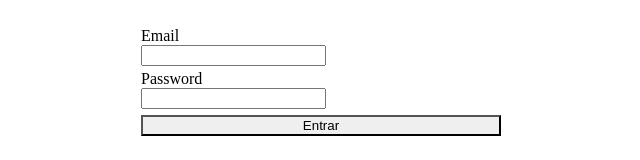
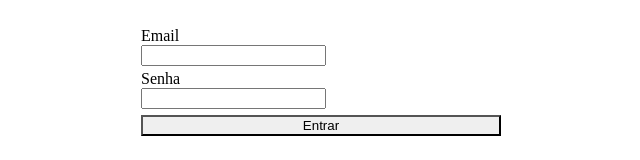
Before and after one commit to joseoct/dashgo, a Next.js app: page / in a window 1280 px wide. Shown: the part 327-487 px from the top of the page, without its empty margins (327-967 px from the left). Built offline with nearby package versions, Linux system fonts and the light colour scheme.

Commit message:
Created an Input as component

```diff
--- /dev/null
+++ b/src/components/Form/Input.tsx
@@ -0,0 +1,27 @@
+import { FormControl, FormLabel, Input as ChakraInput, InputProps as ChakraInputProps } from "@chakra-ui/react"
+
+interface InputProps extends ChakraInputProps {
+  name: string;
+  label?: string;
+}
+
+export function Input({name, label, type, ...rest}) {
+  return (
+    <FormControl>
+      { !!label && <FormLabel htmlFor="email">{label}</FormLabel> }
+      <ChakraInput
+        name={name}
+        id={name}
+        type="email"
+        focusBorderColor="pink.500"
+        bgColor="gray.900"
+        variant="filled"
+        _hover={{
+          bgColor: 'gray.900',
+        }}
+        size="lg"
+        {...rest}
+      />
+    </FormControl>
+  );
+}
--- a/src/pages/index.tsx
+++ b/src/pages/index.tsx
@@ -1,4 +1,5 @@
-import { Button, Flex, Input, Stack, FormLabel, FormControl } from '@chakra-ui/react';
+import { Button, Flex, Stack } from '@chakra-ui/react';
+import { Input } from '../components/Form/Input';
 
 export default function Home() {
   return (
@@ -14,35 +15,10 @@
       >
         <Stack spacing={4}>
 
-          <FormControl>
-            <FormLabel htmlFor="email">Email</FormLabel>
-            <Input
-              name="email"
-              type="email"
-              focusBorderColor="pink.500"
-              bgColor="gray.900"
-              variant="filled"
-              _hover={{
-                bgColor: 'gray.900',
-              }}
-              size="lg"
-            />
-          </FormControl>
+          <Input name="email" label="Email" type="email" />
 
-          <FormControl>
-            <FormLabel htmlFor="password">Password</FormLabel>
-            <Input
-              name="password"
-              type="password"
-              focusBorderColor="pink.500"
-              bgColor="gray.900"
-              variant="filled"
-              _hover={{
-                bgColor: 'gray.900',
-              }}
-              size="lg"
-            />
-          </FormControl>
+          <Input name="password" label="Senha" type="password" />
+
         </Stack>
 
         <Button type="submit" mt="6" colorScheme="pink" size="lg">
```
